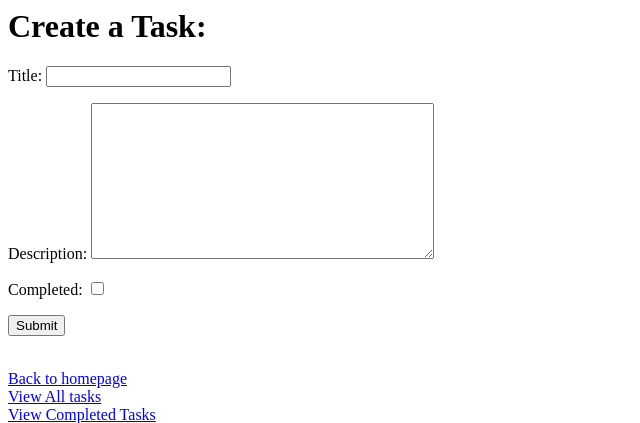
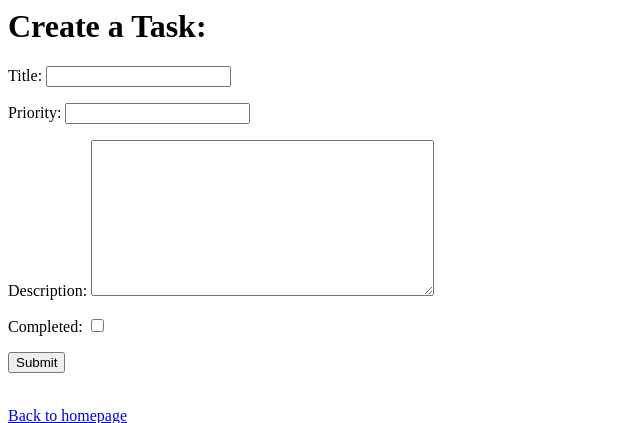
Before and after one commit to siddnikh/wd202, a Django app: page /create-task/ in a window 1280 px wide. Shown: the top 423 px of the page, without its empty margins (0-640 px from the left). Run offline with Django 3.2, Linux system fonts and the light colour scheme.

Commit message:
Added cascading logic

```diff
--- a/level6/tasks/models.py
+++ b/level6/tasks/models.py
@@ -1,3 +1,4 @@
+from turtle import Turtle
 from django.db import models
 from django.contrib.auth.models import User
 
@@ -8,10 +9,15 @@ class Task(models.Model):
     created_date = models.DateTimeField(auto_now = True)
     deleted = models.BooleanField(default = False)
     user = models.ForeignKey(User, on_delete = models.CASCADE, null = True, blank = True)
+    priority = models.IntegerField(unique = False, null = False, blank = False)
 
     def delete(self):
         self.deleted = True
         self.save()
 
+    def increase_priority(self):
+        self.priority += 1
+        self.save()
+
     def __str__(self):
         return self.title
--- a/level6/tasks/templates/tasks/all_tasks.html
+++ b/level6/tasks/templates/tasks/all_tasks.html
@@ -10,12 +10,12 @@
     <h1>Pending Tasks:</h1>
     <br>
     {% for task in tasks %}
-    {% if not task.completed %} {{forloop.counter}}. {{task}} <br>
+    {% if not task.completed %} {{forloop.counter}}. {{task}} [{{task.priority}}] <br>
     {% endif %}
     {% endfor %}
     <h1>Completed Tasks:</h1>
     {% for task in tasks %}
-    {% if task.completed %}{{forloop.counter}}. {{task}} <br>
+    {% if task.completed %}{{forloop.counter}}. {{task}} [{{task.priority}}] <br>
     {% endif %}
     {% endfor %}
     <br>
--- a/level6/tasks/templates/tasks/completed.html
+++ b/level6/tasks/templates/tasks/completed.html
@@ -9,7 +9,7 @@
 <body>
     <h1>Completed Tasks</h1>
     <br>
-    {% for task in tasks %} {{forloop.counter}}. {{task}}
+    {% for task in tasks %} {{forloop.counter}}. {{task}} - [{{task.priority}}]
     <a style = "text-decoration: none;" href = "/delete-task/{{task.id}}/">&#10060;</a>
     <br>
     {% endfor %}
--- a/level6/tasks/templates/tasks/task_detail.html
+++ b/level6/tasks/templates/tasks/task_detail.html
@@ -1,5 +1,7 @@
 <h1>Title</h1>
 {{ object.title }}
+<h1>Priority</h1>
+{{ object.priority }}
 <h1>Description</h1>
 {{ object.description }}
 <h1>Created at:</h1>
--- a/level6/tasks/templates/tasks/tasks.html
+++ b/level6/tasks/templates/tasks/tasks.html
@@ -16,7 +16,7 @@
         <input type="text" name = "search"> <input type="submit" value="Submit">
     </form>
     <br>
-    {% for task in tasks %} {{forloop.counter}}. {{task.title}} - {{task.created_date}}
+    {% for task in tasks %} {{forloop.counter}}. {{task.title}} [{{task.priority}}] - {{task.created_date}}
     <a style = "text-decoration: none;" href = "/delete-task/{{task.id}}/">&#10060;</a>
     <a style = "text-decoration: none;" href = "/update-task/{{task.id}}/">Update</a>
     <a style = "text-decoration: none;" href = "/complete_task/{{task.id}}/">&#9989;</a>
--- a/level6/tasks/utils.py
+++ b/level6/tasks/utils.py
@@ -1,6 +1,13 @@
 from django.contrib.auth.mixins import LoginRequiredMixin
 from .models import Task
 from django.forms import ModelForm, ValidationError
+
+def cascading_tasks(priority, user):
+
+    t = Task.objects.filter(priority = priority, user = user, deleted = False).first()
+    if t is not None:
+        cascading_tasks(priority + 1, user)
+        t.increase_priority()
 
 class AuthenticationManager(LoginRequiredMixin):
 
@@ -12,14 +19,31 @@ class AuthenticationManager(LoginRequiredMixin):
             tasks = Task.objects.filter(deleted = False, user = self.request.user)
         return tasks
 
+class PassRequestToFormViewMixin:
+    def get_form_kwargs(self):
+        kwargs = super().get_form_kwargs()
+        kwargs['request'] = self.request
+        return kwargs
+
 class TaskCreateForm(ModelForm):
+
+    def __init__(self, *args, **kwargs):
+        self.request = kwargs.pop('request')
+        super().__init__(*args, **kwargs)
+
+    def clean_priority(self):
+        priority = self.cleaned_data['priority']
+        t = Task.objects.filter(priority = priority, user = self.request.user, deleted = False).first()
+        if t is not None:
+            cascading_tasks(priority, self.request.user)
+        return priority
 
     def clean_title(self):
         title = self.cleaned_data['title']
         if(len(title) < 10):
             raise ValidationError("Title should be longer than 10 characters.")
-        return title.upper()
+        return title
 
     class Meta:
         model = Task
-        fields = ['title', 'description', 'completed']
+        fields = ['title', 'priority', 'description', 'completed']
--- a/level6/tasks/views.py
+++ b/level6/tasks/views.py
@@ -7,7 +7,7 @@ from django.views.generic.detail import DetailView
 from django.contrib.auth.forms import UserCreationForm #remmeber to update the settings.py file for login url, etc.
 from django.contrib.auth.views import LoginView
 from django.contrib.auth.mixins import LoginRequiredMixin
-from .utils import AuthenticationManager, TaskCreateForm
+from .utils import AuthenticationManager, TaskCreateForm, PassRequestToFormViewMixin
 
 class UserLoginView(LoginView):
     template_name = 'tasks/user_login.html'
@@ -41,7 +41,7 @@ class GenericTaskUpdateView(AuthenticationManager, UpdateView, LoginRequiredMixi
     template_name = 'tasks/update_task.html'
     success_url = '/tasks'
 
-class GenericTaskCreateView(CreateView, LoginRequiredMixin):
+class GenericTaskCreateView(PassRequestToFormViewMixin, CreateView, LoginRequiredMixin):
     form_class = TaskCreateForm
     template_name = 'tasks/create_task.html'
     success_url = '/tasks/'
@@ -53,7 +53,7 @@ class GenericTaskCreateView(CreateView, LoginRequiredMixin):
         return super().form_valid(form)
 
 class GenericTaskView(AuthenticationManager, ListView, LoginRequiredMixin):
-    queryset = Task.objects.filter(completed = False, deleted = False)
+    queryset = Task.objects.filter(completed = False, deleted = False).order_by('priority')
     template_name = "tasks/tasks.html"
     context_object_name = "tasks"
     paginate_by = 5
@@ -61,9 +61,9 @@ class GenericTaskView(AuthenticationManager, ListView, LoginRequiredMixin):
     def get_queryset(self):
         search_term = self.request.GET.get("search")
         if search_term:
-            tasks = Task.objects.filter(title__icontains = search_term)
+            tasks = Task.objects.filter(title__icontains = search_term).order_by('priority')
         else:
-            tasks = Task.objects.filter(completed = False, deleted = False)
+            tasks = Task.objects.filter(completed = False, deleted = False).order_by('priority')
         return tasks
 
 class GenericTaskCompleteView(AuthenticationManager, DeleteView, LoginRequiredMixin):
@@ -86,10 +86,15 @@ class GenericCompletedTasksView(AuthenticationManager, ListView, LoginRequiredMi
     context_object_name = "tasks"
 
     def get_queryset(self):
-        tasks = Task.objects.filter(completed = True, deleted = False, user = self.request.user)
+        tasks = Task.objects.filter(completed = True, deleted = False, user = self.request.user).order_by('priority')
         return tasks
 
 class GenericAllTasksView(AuthenticationManager, ListView, LoginRequiredMixin):
-    queryset = Task.objects.filter(deleted = False)
+
+    queryset = None
     template_name = "tasks/all_tasks.html"
     context_object_name = "tasks"
+
+    def get_queryset(self):
+        tasks = Task.objects.filter(deleted = False, user = self.request.user).order_by('priority')
+        return tasks
```
Also changed, not shown: 1 other file.
